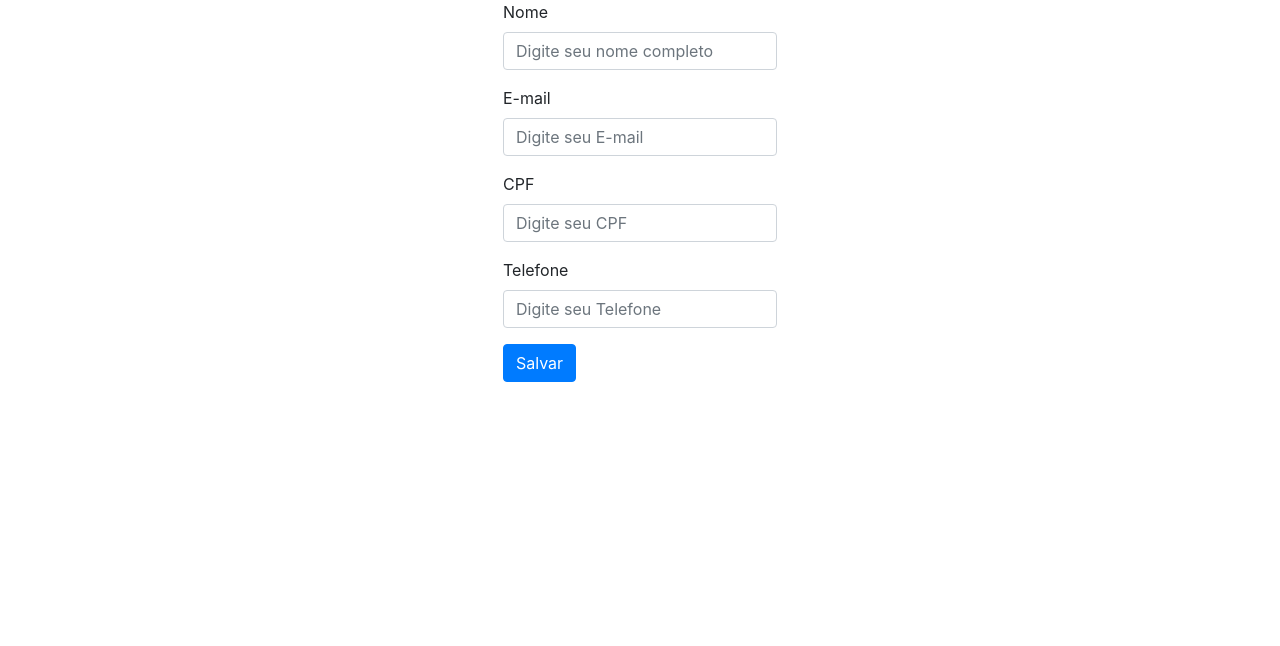
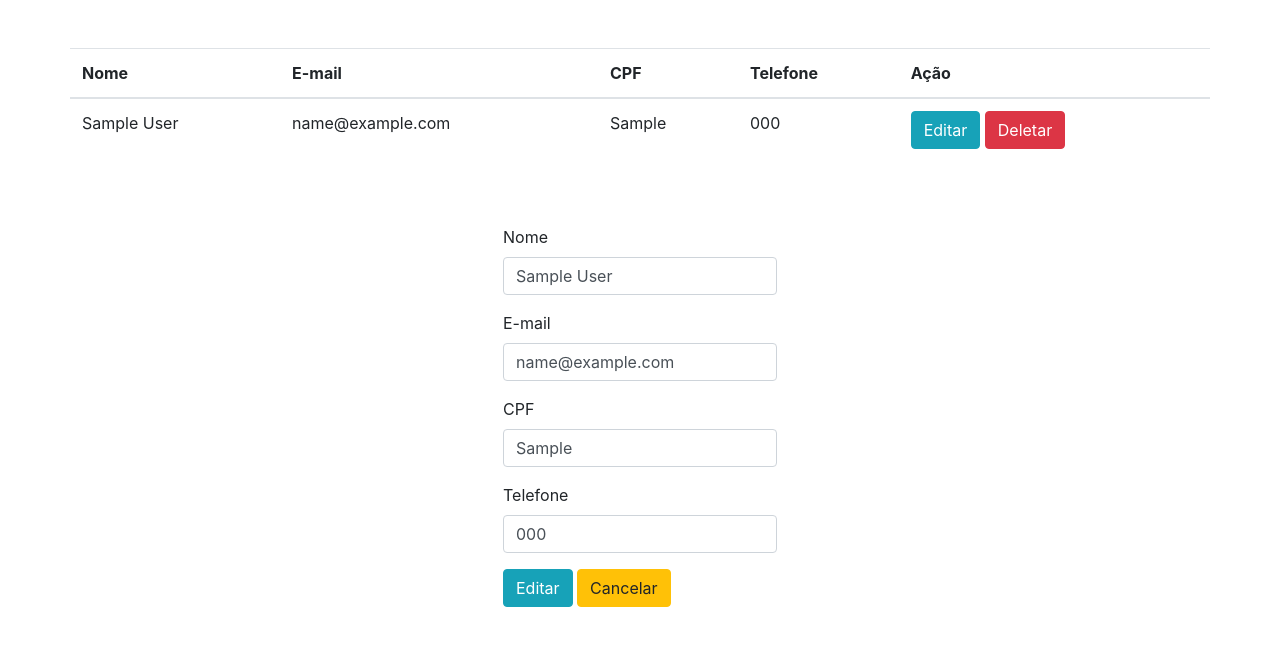
Before and after one commit to arthurSOliv/hibrido_challenge, a PHP site: page /index.php?edit=1 in a window 1280 px wide. Shown: the top 646 px of the page. Run offline with PHP 8.4, Linux system fonts and the light colour scheme; tables that the repository leaves empty or names only in its code hold one stand-in row (values such as "Sample post").

Commit message:
Ajustes de alguns erros

```diff
--- a/backend/index.php
+++ b/backend/index.php
@@ -12,32 +12,121 @@
   </head>
   <body>
     <?php require_once 'process.php'; ?>
+
+    <?php
+      $mysqli = new mysqli('localhost', 'root', '', 'hibridoback') or die(mysqli_error($mysqli));
+      $results = $mysqli->query("SELECT * FROM users") or die($mysqli->error);
+    ?>
+
+    <div class="container mt-5">
+      <div class="row justify-content-center">
+        <table class="table">
+          <thead>
+            <tr>
+              <th>Nome</th>
+              <th>E-mail</th>
+              <th>CPF</th>
+              <th>Telefone</th>
+              <th colspan="2">Ação</th>
+            </tr>
+          </thead>
+
+          <?php
+            while($row = $results->fetch_assoc()):
+          ?>
+
+          <tr>
+              <td><?php echo $row['name']; ?></td>
+              <td><?php echo $row['email']; ?></td>
+              <td><?php echo $row['cpf']; ?></td>
+              <td><?php echo $row['tel']; ?></td>
+              <td>
+                <a href="index.php?edit=<?php echo $row['id']; ?>" class="btn btn-info">Editar</a>
+                <a href="index.php?delete=<?php echo $row['id']; ?>" class="btn btn-danger">Deletar</a>
+              </td>
+          </tr>
+            <?php endwhile; ?>
+
+        </table>
+      </div>
+    </div>
+
+    <?php
+      function pre_r( $array ) {
+        echo '<pre>';
+        print_r($array);
+        echo '</pre>';
+      }
+    ?>
+    <div class="container mt-5">
       <div class="row justify-content-center">
           <form action="process.php" method="POST">
+          <input type="hidden" name="id" value="<?php echo $id ?>">
               <div class="form-group">
                   <label>Nome</label>
-                <input type="text" name="name" class="form-control" placeholder="Digite seu nome completo">
+                  <input type="text"
+                        name="name"
+                        class="form-control"
+                        value="<?php echo $name ?>"
+                        placeholder="Digite seu nome completo"
+                  >
               </div>
 
               <div class="form-group">
                   <label>E-mail</label>
-                <input type="text" name="email" class="form-control" placeholder="Digite seu E-mail">
+                  <input type="text"
+                        name="email"
+                        class="form-control"
+                        value="<?php echo $email ?>"
+                        placeholder="Digite seu E-mail"
+                  >
               </div>
 
               <div class="form-group">
                   <label>CPF</label>
-                <input type="text" name="cpf" class="form-control" placeholder="Digite seu CPF">
+                  <input type="text"
+                        name="cpf"
+                        class="form-control"
+                        value="<?php echo $cpf ?>"
+                        placeholder="Digite seu CPF"
+                  >
               </div>
 
               <div class="form-group">
                   <label>Telefone</label>
-                <input type="text" name="tel" class="form-control" placeholder="Digite seu Telefone">
+                  <input type="text"
+                        name="tel"
+                        class="form-control"
+                        value="<?php echo $tel ?>"
+                        placeholder="Digite seu Telefone"
+                  >
               </div>
 
               <div class="form-group">
+                <?php if($update == true): ?>
+                  <button type="submit" name="update" class="btn btn-info">Editar</button>
+                  <button type="submit" name="cancel" class="btn btn-warning">Cancelar</button>
+                <?php else: ?>
                   <button type="submit" name="save" class="btn btn-primary">Salvar</button>
+                <?php endif; ?>
               </div>
           </form>
+      </div>
+
+      <?php
+        if (isset($_SESSION['message'])):
+      ?>
+
+      <div class="alert alert-<?=$_SESSION['msg_type']?> alert-dismissible fade show mt-5" role="alert">
+        <?php
+          echo $_SESSION['message'];
+          unset($_SESSION['message']);
+        ?>
+        <button type="button" class="close" data-dismiss="alert" aria-label="Close">
+          <span aria-hidden="true">&times;</span>
+        </button>
+      </div>
+      <?php endif ?>
     </div>
 
     <!-- Optional JavaScript -->
--- a/backend/process.php
+++ b/backend/process.php
@@ -0,0 +1,88 @@
+<?php
+    if(version_compare(PHP_VERSION, '7.2.0', '>=')) {
+        error_reporting(E_ALL ^ E_NOTICE ^ E_WARNING);
+    }
+
+    session_start();
+
+    $mysqli = new mysqli('localhost', 'root', '', 'hibridoback') or die(mysqli_error($mysqli));
+
+    $update = false;
+    $id = 0;
+    $name = '';
+    $email = '';
+    $cpf = '';
+    $tel = '';
+
+    if(isset($_POST['save'])) {
+        $name = $_POST['name'];
+        $email = $_POST['email'];
+        $cpf = $_POST['cpf'];
+        $tel = $_POST['tel'];
+
+        $mysqli->query("INSERT INTO users (name, email, cpf, tel) VALUES ('$name', '$email', '$cpf', '$tel')") or
+                die($mysqli->error);
+
+        $_SESSION['message'] = "Usuário cadastrado!";
+        $_SESSION['msg_type'] = "success";
+
+        header("location: index.php");
+    }
+
+
+    if(isset($_GET['delete'])) {
+        $id = $_GET['delete'];
+
+        $mysqli->query("DELETE FROM users WHERE id=$id") or
+                die($mysqli->error);
+
+        $_SESSION['message'] = "Usuário removido!";
+        $_SESSION['msg_type'] = "danger";
+    }
+
+    if(isset($_GET['edit'])) {
+        $id = $_GET['edit'];
+
+        $update = true;
+
+        $result = $mysqli->query("SELECT * FROM users WHERE id=$id") or
+                die($mysqli->error);
+
+        if(count($result) == 1) {
+            $row = $result->fetch_array();
+            $id = $row['id'];
+            $name = $row['name'];
+            $email = $row['email'];
+            $cpf = $row['cpf'];
+            $tel = $row['tel'];
+        }
+    }
+
+    if(isset($_POST['cancel'])) {
+
+        $update = false;
+        $id = 0;
+        $name = '';
+        $email = '';
+        $cpf = '';
+        $tel = '';
+
+        header("location: index.php");
+    }
+
+    if(isset($_POST['update'])) {
+
+        $id = $_POST['id'];
+        $name = $_POST['name'];
+        $email = $_POST['email'];
+        $cpf = $_POST['cpf'];
+        $tel = $_POST['tel'];
+
+        $mysqli->query("UPDATE users SET name='$name', email='$email', cpf='$cpf', tel='$tel' WHERE id=$id") or
+                die($mysqli->error);
+
+        $_SESSION['message'] = "Usuário editado!";
+        $_SESSION['msg_type'] = "warning";
+
+        header("location: index.php");
+    }
```
Lines whose indentation alone changed are shown as unchanged.
